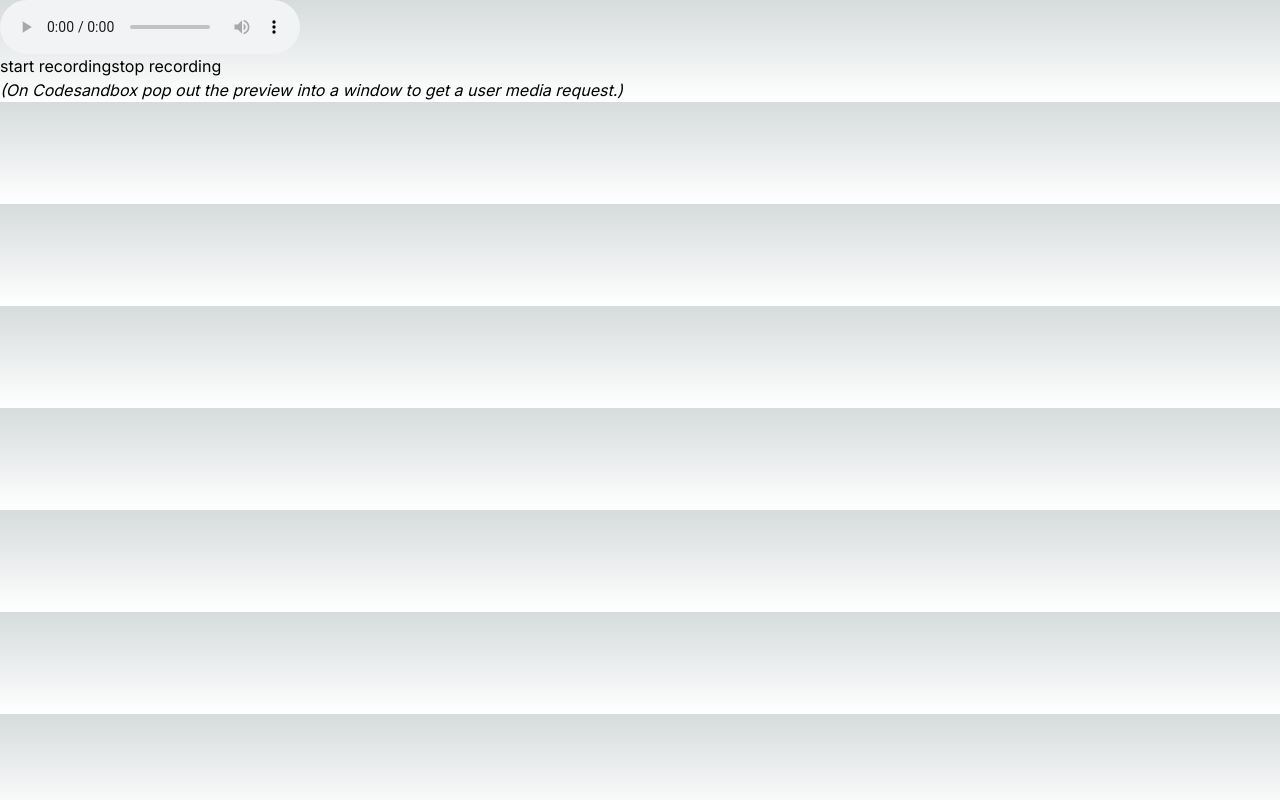
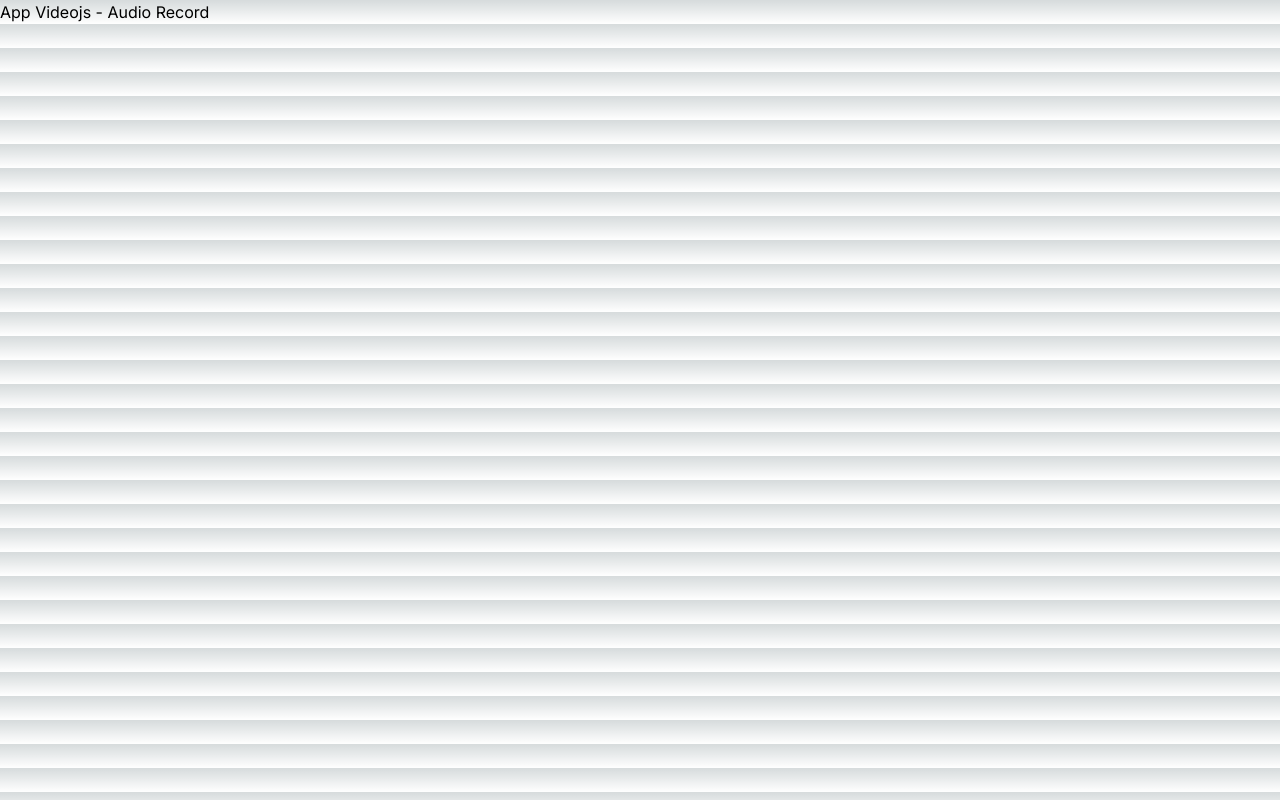
Before and after one commit to pceolato/poc-videojs-audio-record, a Next.js app: page / in a window 1280 px wide. Built offline with nearby package versions, Linux system fonts and the light colour scheme.

Commit message:
Update page.tsx

```diff
--- a/src/app/page.tsx
+++ b/src/app/page.tsx
@@ -1,26 +1,7 @@
-'use client'
-import * as React from "react";
-import { render } from "react-dom";
-import useRecorder from "./components/useRecorder";
-
 export default function Home() {
-  let [audioURL, isRecording, startRecording, stopRecording] = useRecorder() as any;
   return (
-    <div className="App">
-      <audio src={audioURL} controls />
-      <button onClick={startRecording} disabled={isRecording}>
-        start recording
-      </button>
-      <button onClick={stopRecording} disabled={!isRecording}>
-        stop recording
-      </button>
-
-      <p>
-        <em>
-          (On Codesandbox pop out the preview into a window to get a user media
-          request.)
-        </em>
-      </p>
+    <div>
+      App Videojs - Audio Record
     </div>
   );
 }
```
